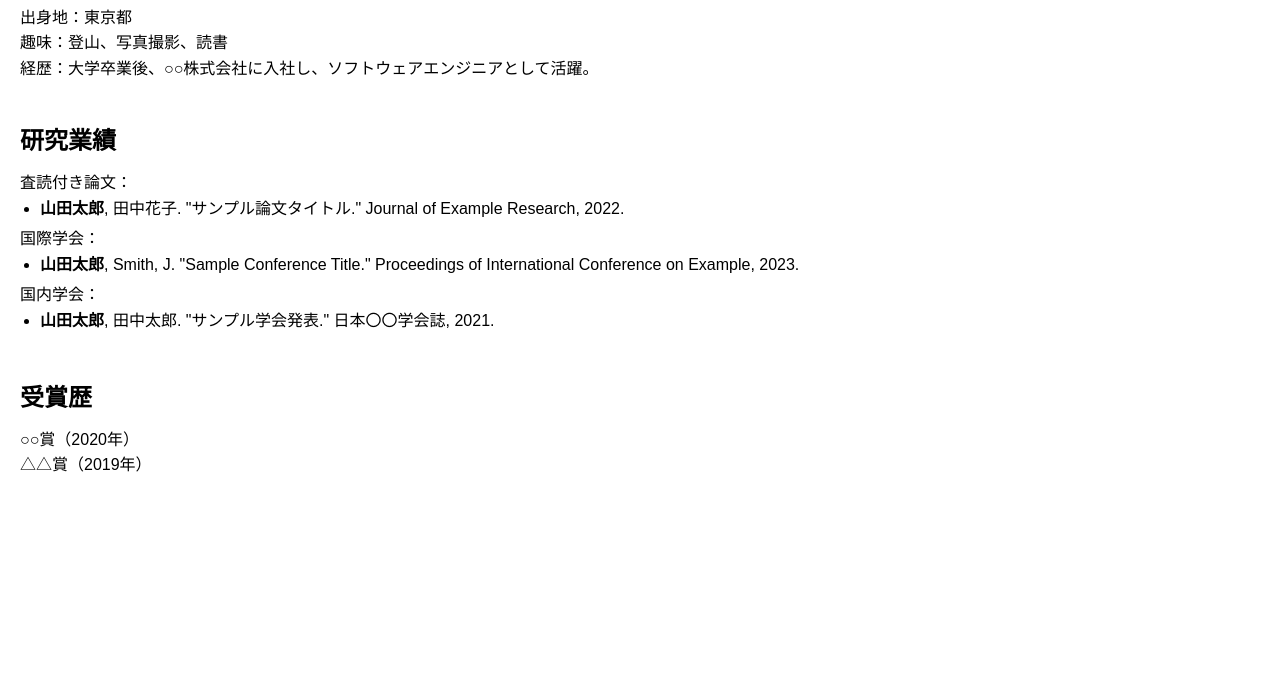
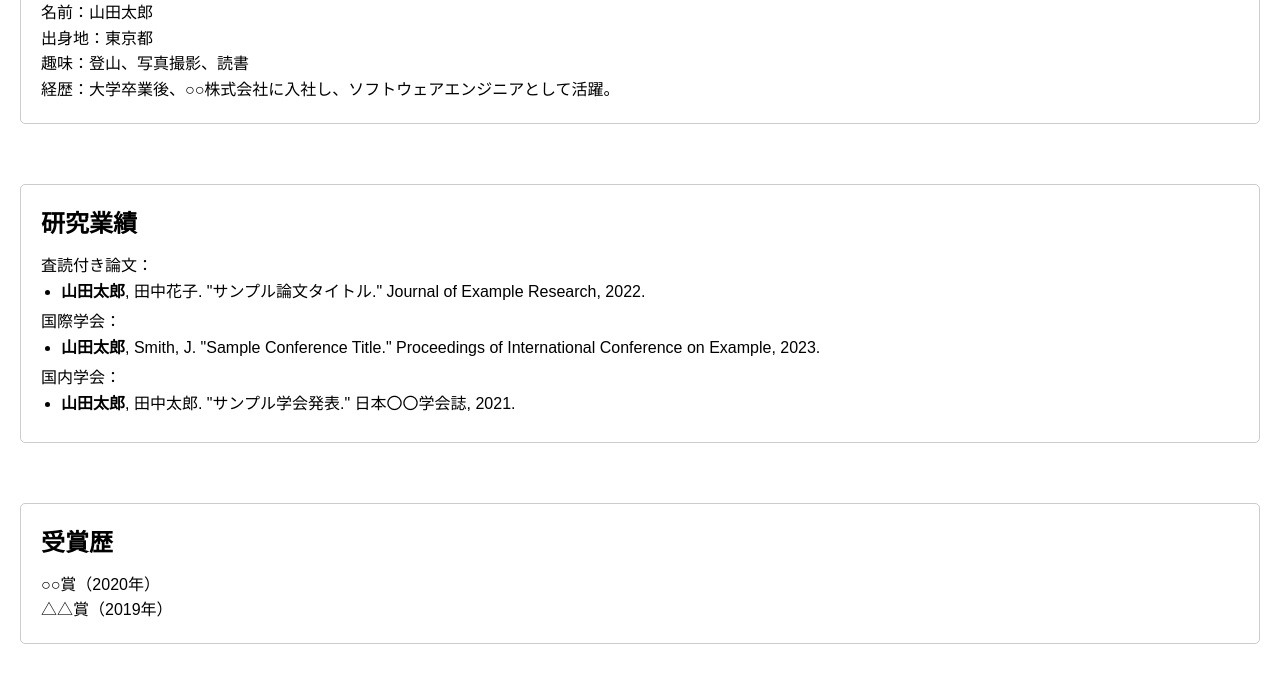
Before and after one commit to kazu07/my_hp, a plain HTML site: page index.html in a window 1280 px wide. Shown: the part 206-890 px from the top of the page. Before the commit the page ends 800 px from the top, so only its background shows below. Drawn offline with Linux system fonts and the light colour scheme.

Commit message:
Update style.css

```diff
--- a/style.css
+++ b/style.css
@@ -38,6 +38,13 @@ section {
     padding: 20px;
 }
 
+.block {
+    border: 1px solid #ccc;
+    border-radius: 5px;
+    padding: 20px;
+    margin-bottom: 20px;
+}
+
 h2 {
     margin-bottom: 10px;
 }
```
